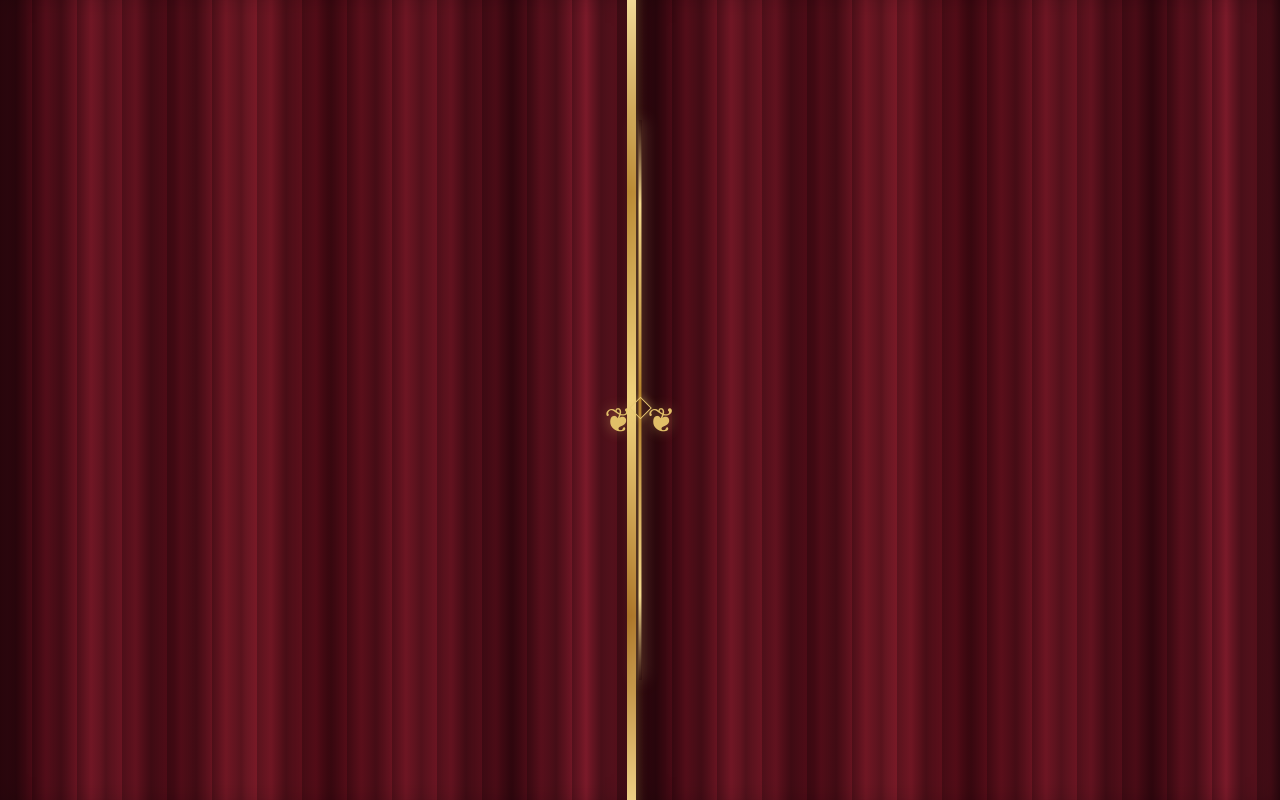
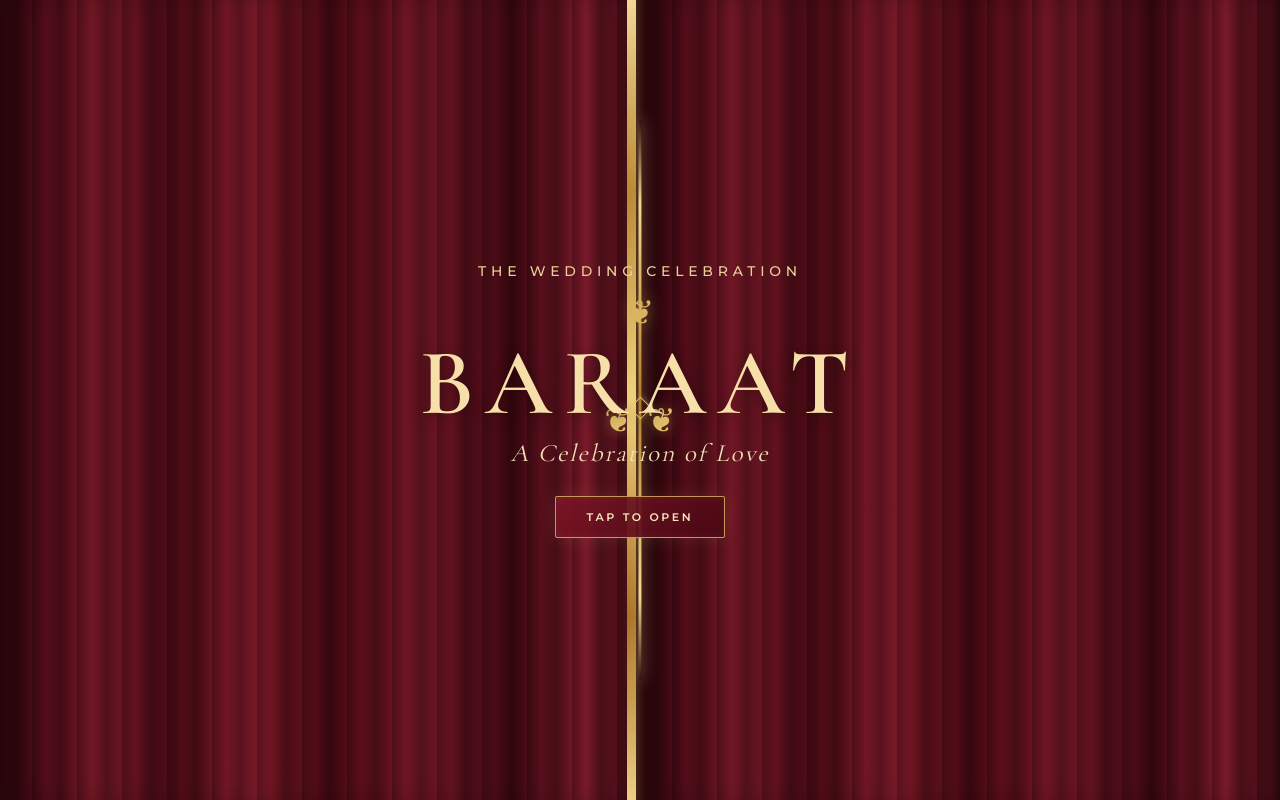
Before and after one commit to Areeba89023/baraat-invitation, a React (Vite) app: page / in a window 1280 px wide. Shown: the top 800 px of the page. Built offline with nearby package versions, Linux system fonts and the light colour scheme.

Commit message:
Fix opening screen text visibility

```diff
--- a/src/pages/Baraat.css
+++ b/src/pages/Baraat.css
@@ -114,7 +114,7 @@ a {
 
 .opening-content {
   position: relative;
-  z-index: 25;
+  z-index: 70;
 
   text-align: center;
 
```
